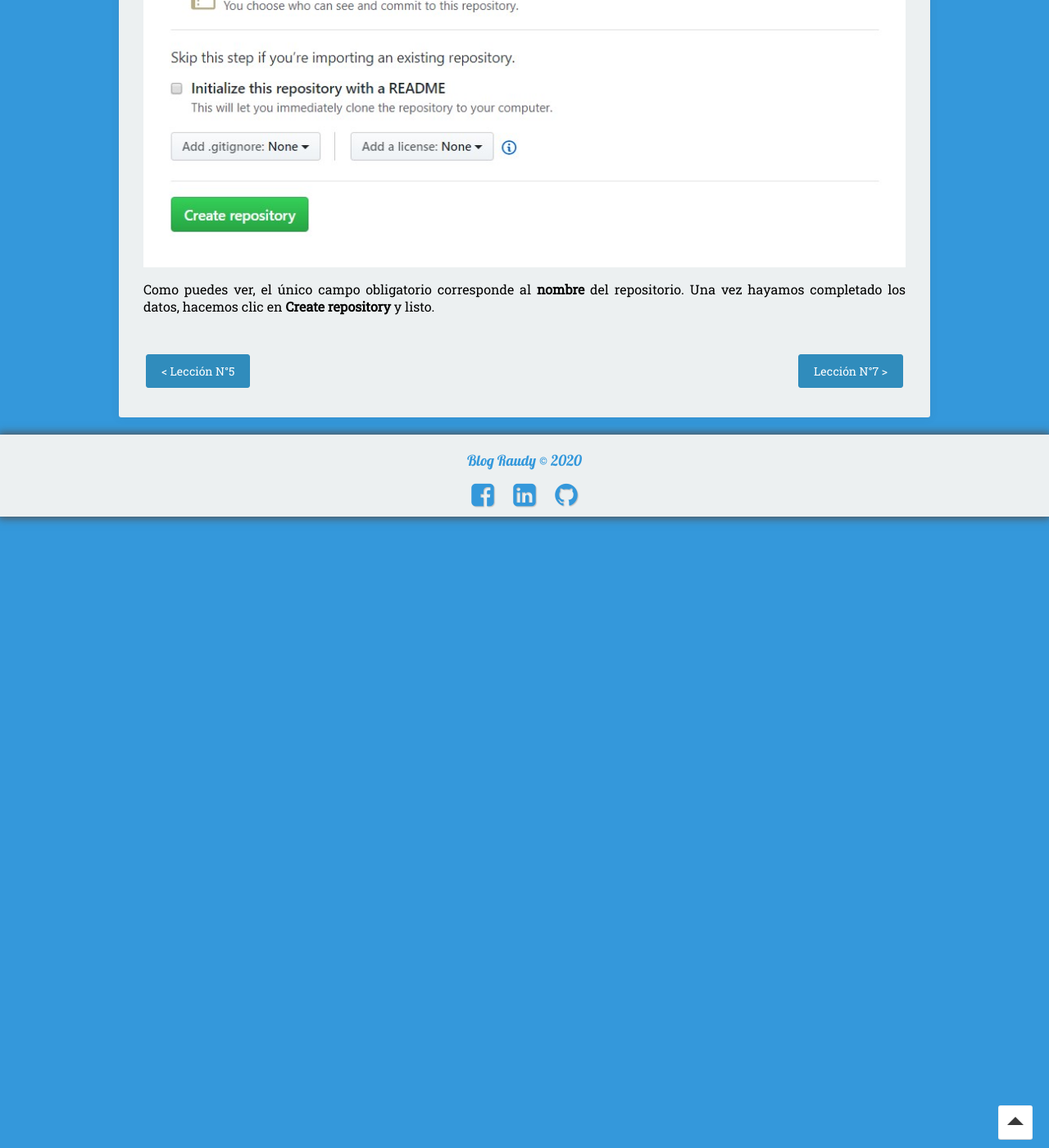
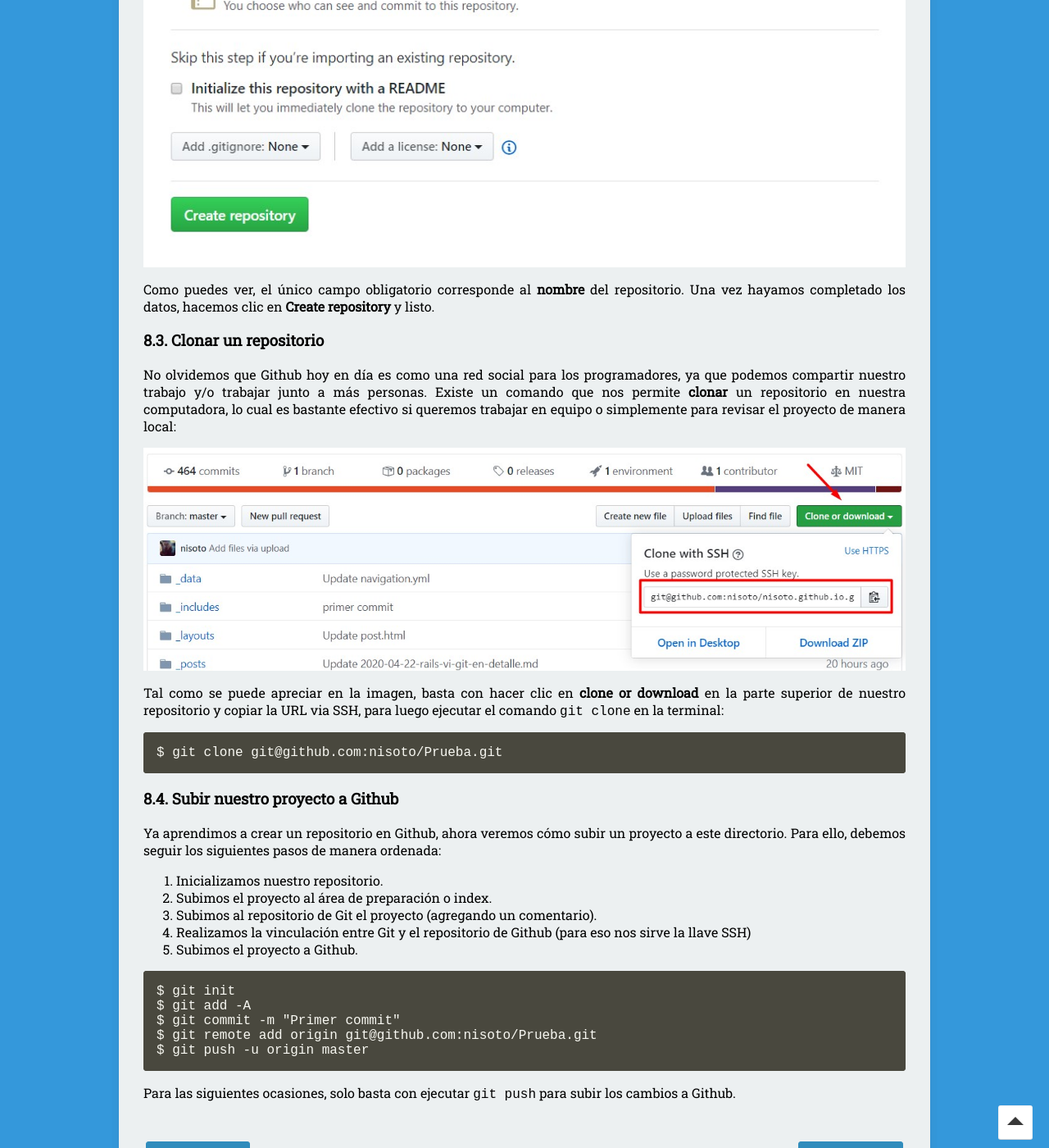
Before and after one commit to nisoto/Blog-anterior-2.0, a Jekyll site: the page built from _posts/2020-04-22-rails-vi-git-en-detalle.md, in a window 1280 px wide and 1400 px high, scrolled down 7901 px. Shown: the whole window at 82% size. Built offline with Jekyll 4.4.1, drawn with Linux system fonts in a browser that asks for light colours; nearby versions of some CDN libraries.

Commit message:
Update 2020-04-22-rails-vi-git-en-detalle.md

````diff
--- a/_posts/2020-04-22-rails-vi-git-en-detalle.md
+++ b/_posts/2020-04-22-rails-vi-git-en-detalle.md
@@ -280,6 +280,38 @@ Para crear un repositorio en Github, debemos ir a la pestaña **"+"** ubicada en
 
 Como puedes ver, el único campo obligatorio corresponde al **nombre** del repositorio. Una vez hayamos completado los datos, hacemos clic en **Create repository** y listo.
 
+### 8.3. Clonar un repositorio
+
+No olvidemos que Github hoy en día es como una red social para los programadores, ya que podemos compartir nuestro trabajo y/o trabajar junto a más personas. Existe un comando que nos permite **clonar** un repositorio en nuestra computadora, lo cual es bastante efectivo si queremos trabajar en equipo o simplemente para revisar el proyecto de manera local:
+
+![ClonarRepo]({{ site.baseurl }}/assets/img/ClonarRepo.jpg)
+
+Tal como se puede apreciar en la imagen, basta con hacer clic en **clone or download** en la parte superior de nuestro repositorio y copiar la URL via SSH, para luego ejecutar el comando `git clone` en la terminal:
+
+```
+$ git clone git@github.com:nisoto/Prueba.git
+```
+
+### 8.4. Subir nuestro proyecto a Github
+
+Ya aprendimos a crear un repositorio en Github, ahora veremos cómo subir un proyecto a este directorio. Para ello, debemos seguir los siguientes pasos de manera ordenada:
+
+1. Inicializamos nuestro repositorio.
+2. Subimos el proyecto al área de preparación o index.
+3. Subimos al repositorio de Git el proyecto (agregando un comentario).
+4. Realizamos la vinculación entre Git y el repositorio de Github (para eso nos sirve la llave SSH)
+5. Subimos el proyecto a Github.
+
+```
+$ git init
+$ git add -A
+$ git commit -m "Primer commit"
+$ git remote add origin git@github.com:nisoto/Prueba.git
+$ git push -u origin master
+```
+
+Para las siguientes ocasiones, solo basta con ejecutar `git push` para subir los cambios a Github.
+
 |     |     |
 |:----|----:|
 | [< Lección N°5](https://nisoto.github.io/rails-v-ruby-avanzado/){: .btn .btn-info} | [Lección N°7 >](https://nisoto.github.io/rails-vii-desarrollo-web/){: .btn .btn-info} |
````
